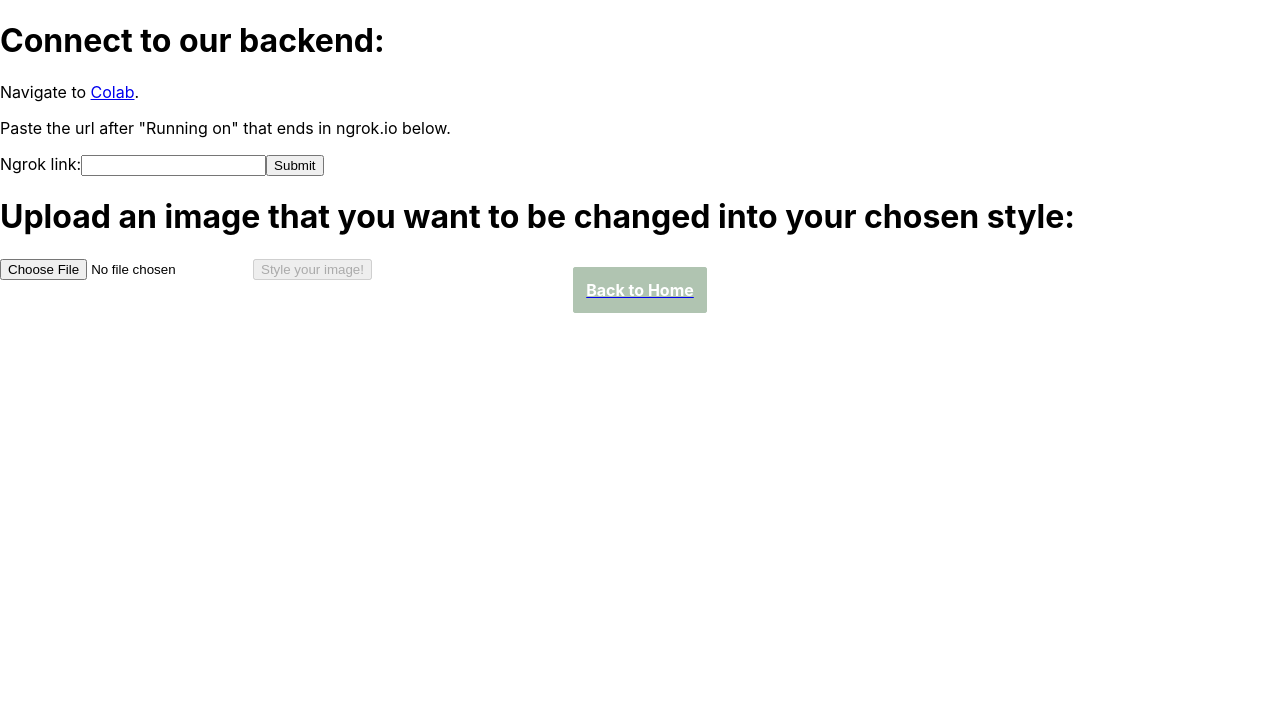
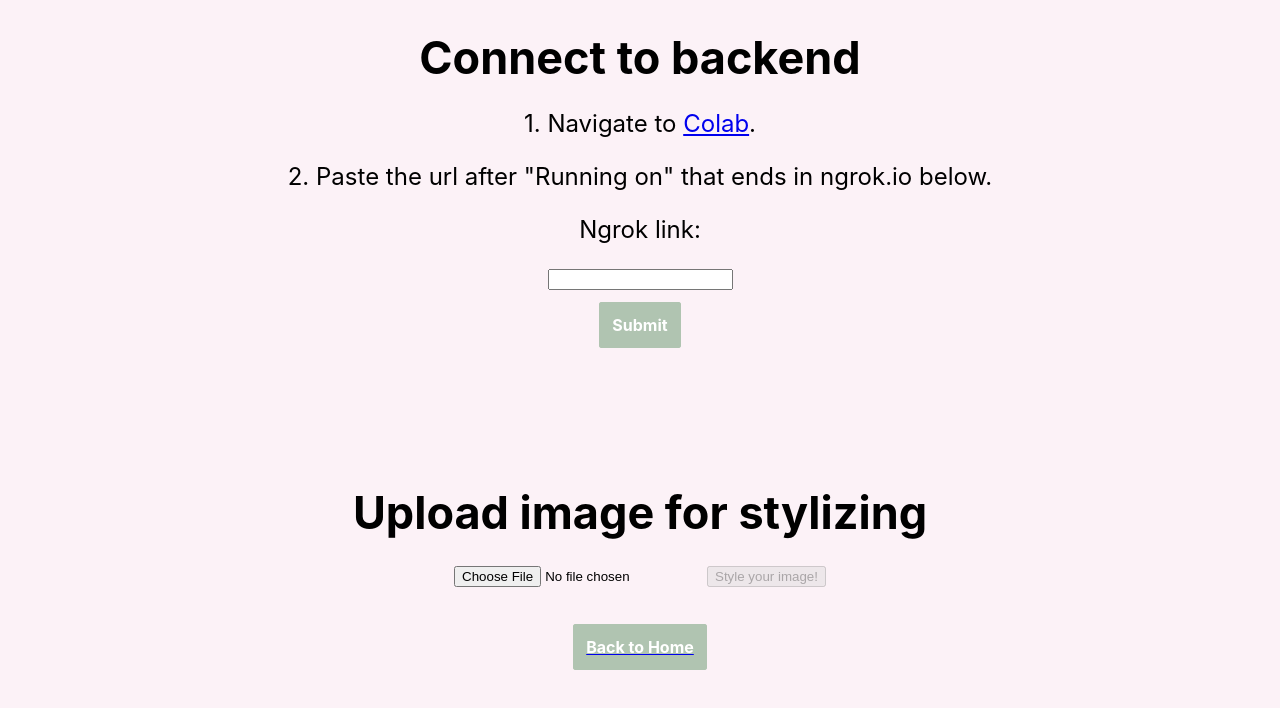
Before and after one commit to natashawong/image-transfer, a React (Create React App) app: page /upload in a window 1280 px wide. Shown: the top 708 px of the page. Built offline with nearby package versions, Linux system fonts and the light colour scheme.

Commit message:
eve edited frontend and renamed Home.cssstylesheet

```diff
--- a/src/Pages/Home.css
+++ /dev/null
@@ -1,25 +0,0 @@
-.imageRow {
-    display: flex;
-    flex-direction: row;
-    justify-content: space-evenly;
-    align-items: center;
-
-}
-
-.styleImageChoice {
-    cursor: pointer;
-    z-index: 10;
-    text-align: center;
-}
-
-.styleImage {
-    height: 250px;
-    margin: 25px;
-    border: 5px solid white;
-}
-
-.alignPhotoText {
-    display: flex;
-    flex-direction: column;
-    text-align: center;
-}
--- a/src/Pages/Home.js
+++ b/src/Pages/Home.js
@@ -1,6 +1,6 @@
 import React, { Component } from "react";
 import Button from "../ExampleButton.js";
-import "./Home.css";
+import "./Stylesheet.css";
 
 import vanGogh from '../Assets/van_gogh.jpg';
 import matisse from '../Assets/matisse.jpg';
--- /dev/null
+++ b/src/Pages/Stylesheet.css
@@ -0,0 +1,24 @@
+.imageRow {
+  display: flex;
+  flex-direction: row;
+  justify-content: space-evenly;
+  align-items: center;
+}
+
+.styleImageChoice {
+  cursor: pointer;
+  z-index: 10;
+  text-align: center;
+}
+
+.styleImage {
+  height: 250px;
+  margin: 25px;
+  border: 5px solid white;
+}
+
+.alignPhotoText {
+  display: flex;
+  flex-direction: column;
+  text-align: center;
+}
--- a/src/Pages/SurveyPage.js
+++ b/src/Pages/SurveyPage.js
@@ -1,6 +1,10 @@
 import React, { Component } from "react";
 import {Link}  from "react-router-dom";
 import Button from "../ExampleButton.js";
+
+import "./Stylesheet.css";
+
+import { SPACING, TEXTSIZE, COLOURS } from "../styles";
 
 export default class SurveyPage extends Component {
     constructor() {
--- a/src/Pages/Upload.js
+++ b/src/Pages/Upload.js
@@ -1,45 +1,51 @@
-import React, {Component} from 'react';
-import {Link } from "react-router-dom";
-import loading from '../loading.gif';
+import React, { Component } from "react";
+import { Link } from "react-router-dom";
+import loading from "../loading.gif";
 import Button from "../ExampleButton.js";
+import "./Stylesheet.css";
 
-import { connect } from 'react-redux';
+import { SPACING, TEXTSIZE, COLOURS } from "../styles";
 
-const axios = require('axios')
+import { connect } from "react-redux";
+
+const axios = require("axios");
+
+// EVE DID THIS:
+document.body.style = 'background: #fcf2f7;';
 
 export class Upload extends Component {
-  constructor(props){
-    super(props)
+  constructor(props) {
+    super(props);
     this.state = {
       imageDisplay: null,
       imageRaw: null,
       isLoading: true,
       isUploaded: false,
       isSubmitted: false,
-      ngrok_address: ""
-    }
+      ngrok_address: "",
+    };
   }
 
   testChange = () => {
-    window.alert("Style is: " + this.props.selectedStyle.data)
-  }
+    window.alert("Style is: " + this.props.selectedStyle.data);
+  };
 
   handleChange = (event) => {
     this.setState({
       imageDisplay: URL.createObjectURL(event.target.files[0]),
       imageRaw: event.target.files[0],
-      isUploaded: true
-    })
-  }
+      isUploaded: true,
+    });
+  };
 
   handleNgrokChange = (event) => {
     this.setState({
-      ngrok_address: event.target.value
+      ngrok_address: event.target.value,
     });
   };
 
   handleSubmit(event) {
-    alert('Your response was submitted: ' + this.state.value);
+    alert("Your response was submitted: " + this.state.value);
     event.preventDefault();
   }
 
@@ -47,66 +53,121 @@ export class Upload extends Component {
     const formData = new FormData();
     this.setState({
       isSubmitted: true,
-      isUploaded: false
-    })
-    formData.append("image", this.state.imageRaw)
-    formData.append("style", this.props.selectedStyle.data)
+      isUploaded: false,
+    });
+    formData.append("image", this.state.imageRaw);
+    formData.append("style", this.props.selectedStyle.data);
 
-
-    axios.post(this.state.ngrok_address+"/stylize", formData)
-    .then(resp => console.log(resp))
-    .then(resp => this.setState({isLoading: false}))
-  }
+    axios
+      .post(this.state.ngrok_address + "/stylize", formData)
+      .then((resp) => console.log(resp))
+      .then((resp) => this.setState({ isLoading: false }));
+  };
 
   // TODO: add error if waiting for more than 30 sec
   uploadScreen = () => {
-    return(
-      <div>
+    return (
+      <div class="alignPhotoText">
         <h1>Your image style transfer result is: </h1>
-        {this.state.isLoading ?
+        {this.state.isLoading ? (
           <div className="loading">
             <p>Our model is hard at work...</p>
-            <img src={loading} alt="loading..." style={{width: 300}}/>
+            <img src={loading} alt="loading..." style={{ width: 300 }} />
           </div>
-          :
-          <img src= {this.state.ngrok_address + "/result"} style={{maxWidth: "500px", maxHeight: "500px"}} />
-        }
+        ) : (
+          <img
+            src={this.state.ngrok_address + "/result"}
+            style={{ maxWidth: "500px", maxHeight: "500px" }}
+          />
+        )}
       </div>
-    )
-  }
+    );
+  };
 
   render() {
     return (
-        <div>
+      <div style={{ margin: SPACING.PAGE }}>
         {/* For now, we are using a "hack-y" approach of making the user input colab link */}
         {/* We will be automating this process in the future for colab to automatically run */}
-          <h1>Connect to our backend: </h1>
-            <p>Navigate to <a href= "https://colab.research.google.com/drive/19yEuw8gtzWdb_zDL-R14dnK81oGQMifQ?usp=sharing" target="_blank"> Colab</a>.</p>
-            <p>Paste the url after "Running on" that ends in ngrok.io below.</p>
-            Ngrok link:
+        <div
+          class="alignPhotoText"
+        >
+          <h1
+            style={{ fontSize: TEXTSIZE.LARGE, margin: 0, fontWeight: "bold" }}
+          >
+            Connect to backend{" "}
+          </h1>
+          <div style={{ fontSize: TEXTSIZE.SMALL }}>
+          <p>
+            1. Navigate to{" "}
+            <a
+              href="https://colab.research.google.com/drive/19yEuw8gtzWdb_zDL-R14dnK81oGQMifQ?usp=sharing"
+              target="_blank"
+            >
+              {" "}
+              Colab
+            </a>
+            .
+          </p>
+          <p>
+            2. Paste the url after "Running on" that ends in ngrok.io below.
+          </p>
+          <p>Ngrok link:</p>
+          </div>
           <label>
-            <input type="text" value={this.state.value} onChange={this.handleNgrokChange} name="link"/>
+            <input
+              type="text"
+              value={this.state.value}
+              onChange={this.handleNgrokChange}
+              name="link"
+            />
           </label>
-          <button onClick={this.testChange} type="submit">Submit</button>
-          <h1>Upload an image that you want to be changed into your chosen style:</h1>
-          <div id="inputs">
-            <input type="file" encType="multipart/form-data" accept="image/jpeg, image/png" name="image" id="file" onChange={this.handleChange}/>
-            <img src={this.state.image} style={{maxWidth: "500px", maxHeight: "500px"}}/>
-            <button onClick={this.onClick} disabled={!this.state.isUploaded}>Style your image!</button>
+        </div>
+
+        <Button
+          style = {{padding: "25px 25px 150px 25px"}}
+          className="btn btn-default"
+          onClick={this.testChange}
+          type="submit"
+        >
+          Submit
+        </Button>
+        <div
+          class="alignPhotoText"
+        >
+        <h1 style={{ fontSize: TEXTSIZE.LARGE, margin: 0, fontWeight: "bold" }}>
+          Upload image for stylizing
+        </h1>
+
+        <div id="inputs" style = {{padding: "25px 25px 25px 25px"}}>
+          <input
+            type="file"
+            encType="multipart/form-data"
+            accept="image/jpeg, image/png"
+            name="image"
+            id="file"
+            onChange={this.handleChange}
+          />
+          <img
+            src={this.state.image}
+            style={{ maxWidth: "500px", maxHeight: "500px" }}
+          />
+          <button onClick={this.onClick} disabled={!this.state.isUploaded}>
+            Style your image!
+          </button>
+        </div>
         </div>
         {this.state.isSubmitted ? this.uploadScreen() : null}
         <Link to="/">
-                <Button className="btn btn-default">
-                    Back to Home
-                </Button>
+          <Button className="btn btn-default" style = {{padding: "25px 25px 25px 25px"}}>Back to Home</Button>
         </Link>
       </div>
-      )
+    );
   }
 }
 
-const mapStateToProps = state => ({
+const mapStateToProps = (state) => ({
   selectedStyle: state.selectedStyle,
 });
 
-export default connect(mapStateToProps)(Upload)
+export default connect(mapStateToProps)(Upload);
--- a/src/styles.js
+++ b/src/styles.js
@@ -13,5 +13,6 @@ export const COLOURS = {
     CHAMPAGNEPINK: "#F7E1D7",
     TIMBERWOLF: "#DEDBD2",
     CAMBRIDGEBLUE: "#B0C4B1",
-    DEEPSPACESPARKLE: "#4A5759"
+    DEEPSPACESPARKLE: "#4A5759",
+    EVEPINK: "#fae3ee"
 }
```
Also changed, not shown: 1 other file (tests, documents, lock files or other folders). Lines whose indentation alone changed are shown as unchanged.
